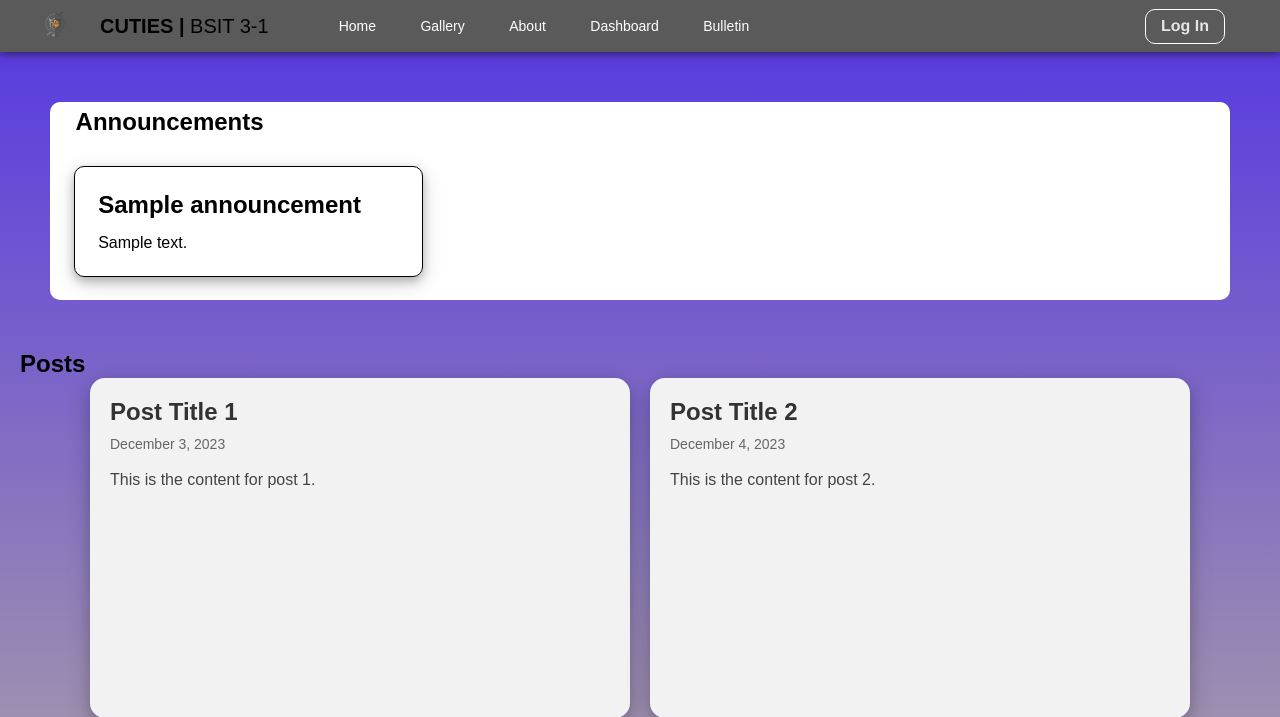
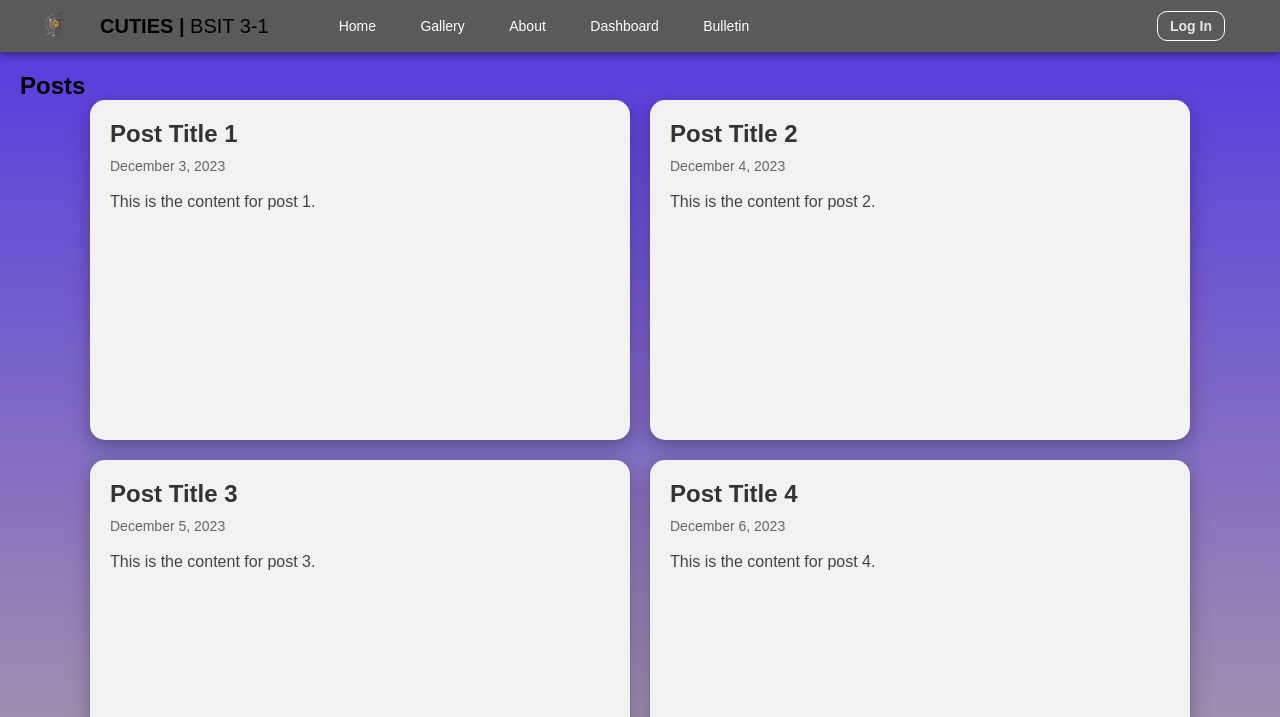
Before and after one commit to aeonjade/BSIT-3-1-CUTIES, a PHP site: page /bulletin.php in a window 1280 px wide. Shown: the top 717 px of the page. Run offline with PHP 8.4, Linux system fonts and the light colour scheme; tables that the repository leaves empty or names only in its code hold one stand-in row (values such as "Sample post").

Commit message:
css fixes

```diff
--- a/src/bulletin.php
+++ b/src/bulletin.php
@@ -14,24 +14,6 @@
     <?php include "includes/nav.php" ?>
 
     <main>
-        <!-- Announcement Section -->
-        <section class="announcement">
-            <div class="announcement-header">
-                <h1>Announcements</h1>
-            </div>
-            <div class="announcements-pane">
-                <?php
-                foreach (getAnnouncements() as $announcement) {
-                ?>
-                    <div class="announcements-new">
-                        <h2><?= $announcement->announcement_title; ?></h2>
-                        <p><?= $announcement->announcement_description; ?></p>
-                    </div>
-                <?php
-                }
-                ?>
-            </div>
-        </section>
         <section class="posts">
             <h2>Posts</h2>
             <div class="post-grid">
--- a/src/css/style.css
+++ b/src/css/style.css
@@ -14,15 +14,6 @@ main {
     flex: 1;
     height: 100vh;
     width: 100%;
-}
-
-/*do something about this Bretaña and Kurt*/
-#society {
-    min-height: 100vh;
-    width: 100%;
-    background: linear-gradient(rgba(50, 11, 221, 0.76), rgba(150, 150, 91, 0.664)), url(../images/369059395_698172242325327_8406118637034175191_n.jpg);
-    background-position: center;
-    background-size: cover;
 }
 
 /*NAVIGATION*/
@@ -287,67 +278,7 @@ footer p.quote {
     z-index: 2;
 }
 
-
-/*GALLERY*/
-/*Our own image is corrupted */
-#Gallery {
-    min-height: 100vh;
-    width: 100%;
-    background: linear-gradient(rgba(50, 11, 221, 0.842), rgba(150, 150, 91, 0.925)), url(../images/369059395_698172242325327_8406118637034175191_n.jpg);
-    background-position: center;
-    background-size: cover;
-
-}
-
-.text {
-    color: #fff;
-    display: flex;
-    align-items: center;
-    justify-content: center;
-    font-size: 20px;
-    padding-top: 5%;
-    font-family: Arial, Helvetica, sans-serif;
-    font-weight: 700;
-}
-
-.gallery-content img {
-    width: 250px;
-    height: 350px;
-    border-radius: 20px;
-    margin-bottom: 2%;
-    box-shadow: 0px 0px 10px rgba(15, 15, 15, 0.877);
-
-}
-
-.gallery {
-    display: grid;
-    grid-template-columns: 300px 300px 300px 300px 300px;
-    column-gap: 20px;
-    align-items: center;
-    justify-content: center;
-}
-
-#SignIn-button {
-    width: 80px;
-    height: 35px;
-    font-size: 1rem;
-    border-radius: 10px;
-    border: 1px solid #fff;
-    text-decoration: none;
-    font-family: 'Franklin Gothic Medium', 'Arial Narrow', Arial, sans-serif;
-    color: #fff;
-    transition: 0.5s;
-    background: none;
-}
-
-#SignIn-button:hover {
-    border: 1px solid rgb(31, 30, 30);
-    background-color: rgb(31, 30, 30);
-}
-
 /*BULLETIN*/
-/* Announcement Section */
-/*Dito naka ano mga bg ng bullrtin stka about*/
 #main-bg {
     min-height: 160vh;
     width: 100%;
@@ -355,7 +286,6 @@ footer p.quote {
     background-position: center;
     background-size: cover;
     background-repeat: no-repeat;
-
 }
 
 .announcement {
@@ -1047,11 +977,12 @@ main .right .calendar-pane {
     font-size: 50px;
     text-align: center;
     font-weight: bold;
-    background-color:  black;
+    background-color: black;
     color: white;
     padding: 2%;
 
 }
+
 .developers {
     background-color: #000;
     padding: 20px;
@@ -1151,11 +1082,13 @@ main .right .calendar-pane {
 }
 
 .project-showcase .main-image {
-    width: 300px; /* Slightly smaller */
+    width: 300px;
+    /* Slightly smaller */
     height: 380px;
     object-fit: cover;
     z-index: 2;
-    transform: translateY(-30px); /* Adjusted vertical position */
+    transform: translateY(-30px);
+    /* Adjusted vertical position */
     border-radius: 10px;
     box-shadow: 0 4px 10px rgba(0, 0, 0, 0.5);
 }
@@ -1273,7 +1206,8 @@ main .right .calendar-pane {
     display: flex;
     justify-content: center;
     align-items: center;
-    margin-top: 20px; /* Added top margin for a bit of space between images and text */
+    margin-top: 20px;
+    /* Added top margin for a bit of space between images and text */
 }
 
 /* Main Image */
@@ -1282,7 +1216,8 @@ main .right .calendar-pane {
     height: 380px;
     object-fit: cover;
     z-index: 2;
-    transform: translateY(-30px); /* Adjusted vertical position */
+    transform: translateY(-30px);
+    /* Adjusted vertical position */
     border-radius: 10px;
     box-shadow: 0 4px 10px rgba(0, 0, 0, 0.5);
 }
--- a/src/dashboard.php
+++ b/src/dashboard.php
@@ -41,7 +41,6 @@ header("Access-Control-Allow-Origin: *");
 
             <div class="announcement-header">
                 <h1>Announcements</h1>
-                <a href="bulletin.php">See posts...</a>
             </div>
             <div class="announcements-pane">
                 <?php
```
